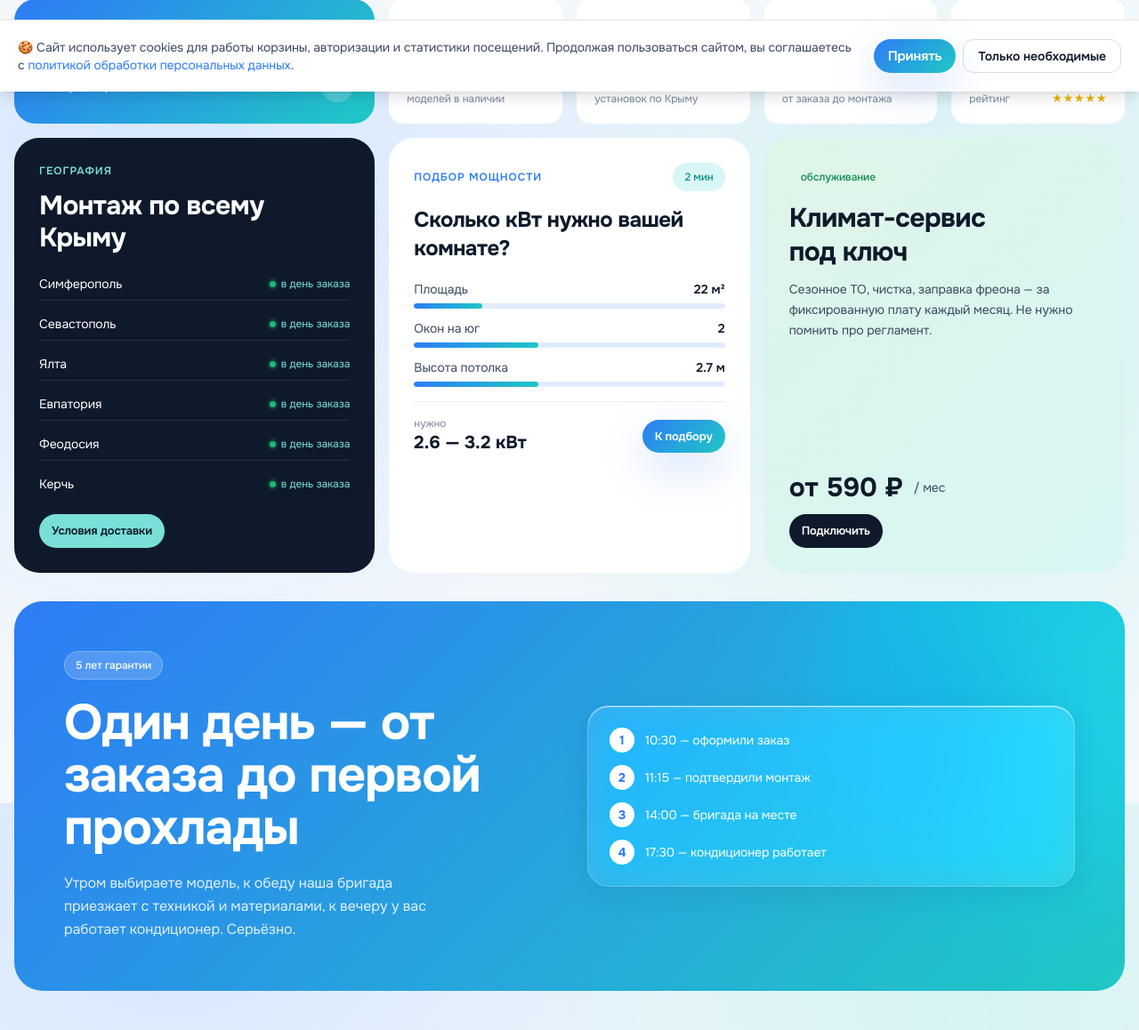
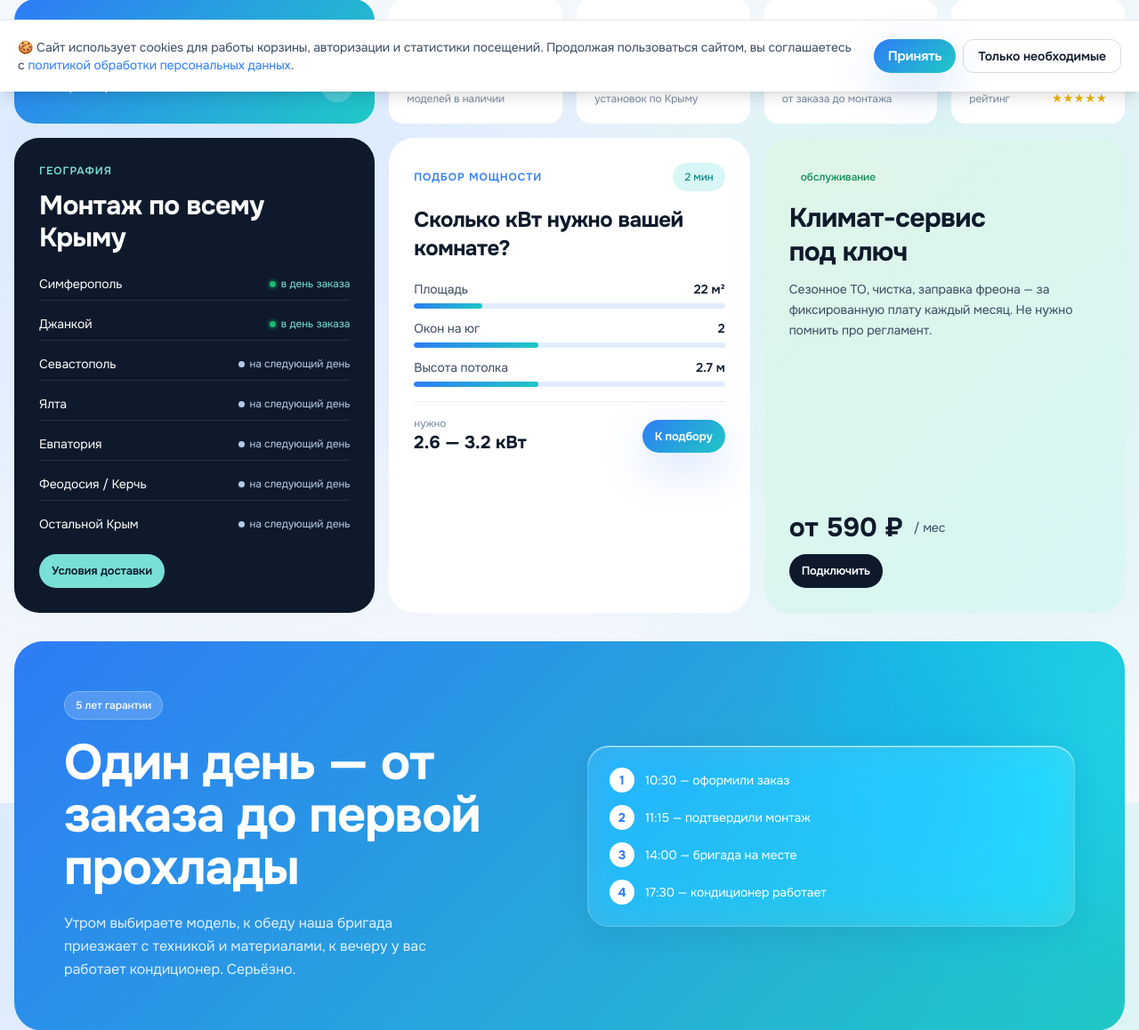
Before and after one commit to flycited2-dotcom/split-shop_claude, a Django app: page / in a window 1280 px wide. Shown: the part 697-1855 px from the top of the page at 89% size. Run offline with Django 5.2, Linux system fonts and the light colour scheme; data comes from the database, SQL or seed files in the repository; data that the repository does not hold is empty; style sheets or scripts are compiled from the project's sources; parts of the project's set-up code (start-up, migrations or seed data) failed here and were passed over; some libraries are stand-ins or nearby versions.

Commit message:
fix(catalog): сортировка по ric + расширен NON_RETAIL_Q + Джанкой в гео
1) Сортировка по цене и фильтр цены теперь работают по Product.ric
(РРЦ — цена, которую видит покупатель), а не по price_wholesale.
На B2C сайте оптовая цена скрыта, но юзер ставит «Цена ↑» и ожидает
сортировку по той цене, что на экране.

2) NON_RETAIL_Q расширен по реальной выдаче с прода. Теперь зацепит:
- Риммер, Труборез, Труборасширитель, Расширитель, Развальцовка
- Гребёнка, Коллектор, Манометр, Термометр, Вакуумник
- Хладагент, Фреон, Припой, Флюс, Чистящие средства, Очиститель,
  Обезжириватель, Дегазатор, Герметик, Изолента
- Виброопоры, Шланги, Штуцер, Сифон, Адаптер (оконный)
- Защитная решётка, Штатив, Держатель, Кран, Сгон
- Пульт ДУ, Пульт управления
Также regex теперь матчит ((?:^|\s)) — слово в начале title ИЛИ
после пробела, ловит «Оконный адаптер LAMPRECHT» и подобные.

3) Гео-блок на главной: «Монтаж по всему Крыму». Симферополь +
Джанкой = «в день заказа» (зелёный indicator). Севастополь, Ялта,
Евпатория, Феодосия/Керчь, остальной Крым = «на следующий день»
(приглушённый голубой indicator).

Co-Authored-By: Claude Opus 4.7 <noreply@anthropic.com>

```diff
--- a/apps/catalog/filters.py
+++ b/apps/catalog/filters.py
@@ -58,13 +58,27 @@ MULTI_SPLIT_BLOCK_Q = (
 
 # Не-розничные товары: аксессуары, запчасти, кронштейны, инструменты и т.д.
 # В розничном каталоге, на главной, в квизе они не нужны — у них нет BTU,
-# розничный покупатель их по своей инициативе не ищет. Исключаются по title,
-# чтобы не зависеть от того, попадает ли товар в «плохую» категорию или нет
-# (на случай ошибочной классификации поставщика).
+# розничный покупатель их по своей инициативе не ищет. Исключаются по title.
+# Regex покрывает первое слово title (^\s*) ИЛИ слово после пробела ((?:^|\s)).
+# Список расширен реальными именами товаров с прода (Ballu Super Stars,
+# RexFaber — это бренды монтажных инструментов и расходников):
 NON_RETAIL_Q = Q(title__iregex=(
-    r'^\s*(кронштей|чехл|пульт|фильтр|насадк|инструмент|переходник|удлинител|'
-    r'клапан|переключател|сальник|трубк|запчаст|аксессуар|комплектующ|'
-    r'расходн|абажур|штатив|зарядн)'
+    r'(?:^|\s)('
+    # Монтажные инструменты
+    r'кронштей|труборез|труборасширител|расширител|развальцов|вальцов|'
+    r'риммер|гребенк|гребёнк|коллектор|манометр|термометр|вакуумм?н|'
+    # Расходники/химия для монтажа
+    r'хладагент|фреон|припой|флюс|чистящ|очистител|обезжириватель|'
+    r'дегазатор|герметик|изолент|изоляц|средство\s+чистящ|'
+    # Крепёж/детали/адаптеры
+    r'виброопор|шланг|штуцер|сифон|насадк|переходник|удлинител|'
+    r'клапан|переключател|сальник|штатив|держатель|кран\s|сгон|'
+    r'адаптер|оконный\s+адаптер|защитн.{0,5}решет|защитн.{0,5}решёт|'
+    # Запчасти/аксессуары вообще
+    r'запчаст|комплектующ|расходн|чехл|абажур|зарядн|аксессуар|'
+    # Пульты как отдельный товар (осторожно)
+    r'пульт\s+ду|пульт\s+управлен'
+    r')'
 ))
 
 
@@ -117,12 +131,13 @@ class ProductFilter(django_filters.FilterSet):
         label='Тип', empty_label='Все типы',
         widget=forms.Select(attrs={'class': _select_cls}),
     )
+    # Фильтр и UI работают по ric (РРЦ — цена, которую видит покупатель).
     price_min = django_filters.NumberFilter(
-        field_name='price_wholesale', lookup_expr='gte', label='Цена от',
+        field_name='ric', lookup_expr='gte', label='Цена от',
         widget=forms.NumberInput(attrs={'class': _input_cls, 'placeholder': 'от ₽'}),
     )
     price_max = django_filters.NumberFilter(
-        field_name='price_wholesale', lookup_expr='lte', label='Цена до',
+        field_name='ric', lookup_expr='lte', label='Цена до',
         widget=forms.NumberInput(attrs={'class': _input_cls, 'placeholder': 'до ₽'}),
     )
     btu = django_filters.MultipleChoiceFilter(
--- a/apps/catalog/views.py
+++ b/apps/catalog/views.py
@@ -84,9 +84,12 @@ def catalog(request):
     f = ProductFilter(request.GET, queryset=base_qs)
 
     ordering_key = request.GET.get('ordering', '')
+    # Сортировка по ric (РРЦ — цена, которую видит покупатель), не по
+    # price_wholesale: на B2C-сайте оптовая цена скрыта, а ric может
+    # отличаться (например у Rusklimat ric выше pw из-за маржи).
     ordering_map = {
-        'price': F('price_wholesale').asc(nulls_last=True),
-        '-price': F('price_wholesale').desc(nulls_last=True),
+        'price': F('ric').asc(nulls_last=True),
+        '-price': F('ric').desc(nulls_last=True),
         '-created': F('created_at').desc(),
         'title': F('title').asc(),
     }
--- a/templates/home.html
+++ b/templates/home.html
@@ -164,11 +164,12 @@
     <h3 class="text-white text-3xl font-bold">Монтаж по всему Крыму</h3>
     <div class="flex flex-col gap-2 mt-4">
       <div class="flex items-center justify-between py-2 border-b border-white/10"><span class="text-sm">Симферополь</span><span class="text-xs flex items-center gap-1.5" style="color: #7adfd6;"><span class="dot dot-green"></span> в день заказа</span></div>
-      <div class="flex items-center justify-between py-2 border-b border-white/10"><span class="text-sm">Севастополь</span><span class="text-xs flex items-center gap-1.5" style="color: #7adfd6;"><span class="dot dot-green"></span> в день заказа</span></div>
-      <div class="flex items-center justify-between py-2 border-b border-white/10"><span class="text-sm">Ялта</span><span class="text-xs flex items-center gap-1.5" style="color: #7adfd6;"><span class="dot dot-green"></span> в день заказа</span></div>
-      <div class="flex items-center justify-between py-2 border-b border-white/10"><span class="text-sm">Евпатория</span><span class="text-xs flex items-center gap-1.5" style="color: #7adfd6;"><span class="dot dot-green"></span> в день заказа</span></div>
-      <div class="flex items-center justify-between py-2 border-b border-white/10"><span class="text-sm">Феодосия</span><span class="text-xs flex items-center gap-1.5" style="color: #7adfd6;"><span class="dot dot-green"></span> в день заказа</span></div>
-      <div class="flex items-center justify-between py-2"><span class="text-sm">Керчь</span><span class="text-xs flex items-center gap-1.5" style="color: #7adfd6;"><span class="dot dot-green"></span> в день заказа</span></div>
+      <div class="flex items-center justify-between py-2 border-b border-white/10"><span class="text-sm">Джанкой</span><span class="text-xs flex items-center gap-1.5" style="color: #7adfd6;"><span class="dot dot-green"></span> в день заказа</span></div>
+      <div class="flex items-center justify-between py-2 border-b border-white/10"><span class="text-sm">Севастополь</span><span class="text-xs flex items-center gap-1.5" style="color: #b5cce6;"><span class="dot" style="background:#b5cce6;"></span> на следующий день</span></div>
+      <div class="flex items-center justify-between py-2 border-b border-white/10"><span class="text-sm">Ялта</span><span class="text-xs flex items-center gap-1.5" style="color: #b5cce6;"><span class="dot" style="background:#b5cce6;"></span> на следующий день</span></div>
+      <div class="flex items-center justify-between py-2 border-b border-white/10"><span class="text-sm">Евпатория</span><span class="text-xs flex items-center gap-1.5" style="color: #b5cce6;"><span class="dot" style="background:#b5cce6;"></span> на следующий день</span></div>
+      <div class="flex items-center justify-between py-2 border-b border-white/10"><span class="text-sm">Феодосия / Керчь</span><span class="text-xs flex items-center gap-1.5" style="color: #b5cce6;"><span class="dot" style="background:#b5cce6;"></span> на следующий день</span></div>
+      <div class="flex items-center justify-between py-2"><span class="text-sm">Остальной Крым</span><span class="text-xs flex items-center gap-1.5" style="color: #b5cce6;"><span class="dot" style="background:#b5cce6;"></span> на следующий день</span></div>
     </div>
     <a href="/delivery/" class="btn btn-sm mt-4 self-start" style="background: #7adfd6; color: #0a1a2b;">Условия доставки</a>
   </div>
```
